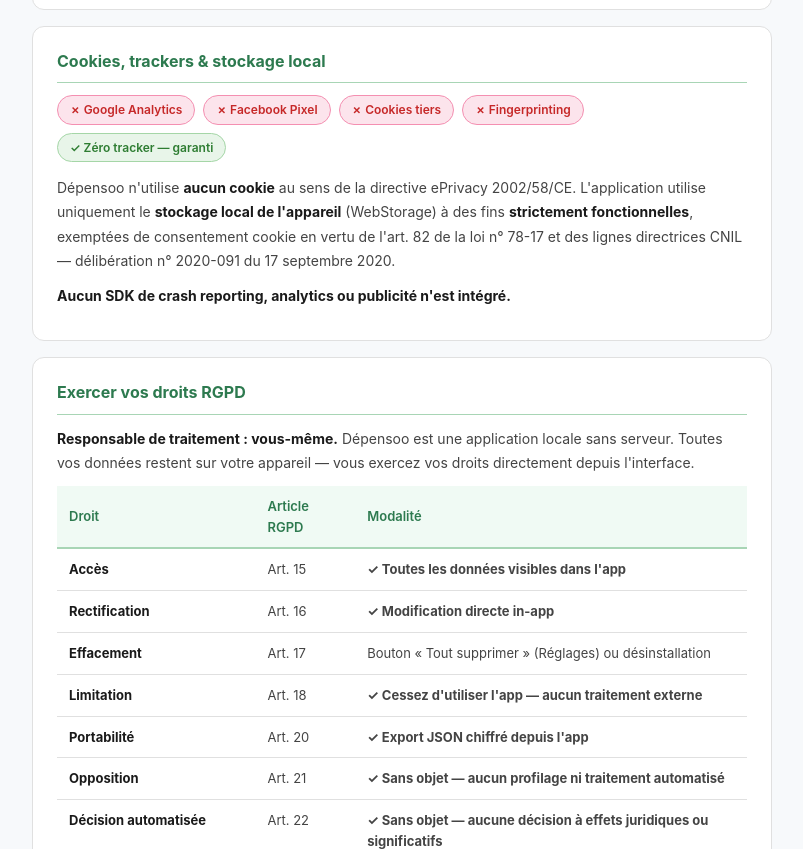
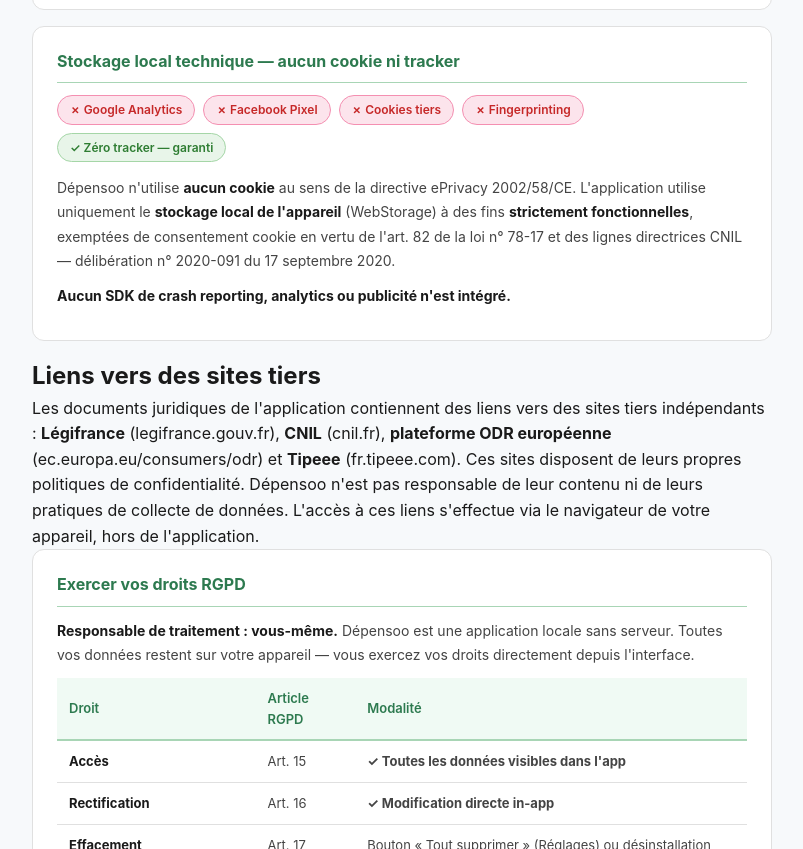
Before and after one commit to kerlumys/depensoo-privacy, a plain HTML site: page index.html in a window 1280 px wide. Shown: the part 2155-3004 px from the top of the page, without its empty margins (238-1041 px from the left). Drawn offline with Linux system fonts and the light colour scheme.

Commit message:
Add files via upload

```diff
--- a/index.html
+++ b/index.html
@@ -309,7 +309,7 @@
 
   <!-- ── Cookies et trackers ── -->
   <div class="block">
-    <h2>Cookies, trackers &amp; stockage local</h2>
+    <h2>Stockage local technique — aucun cookie ni tracker</h2>
     <div class="tags">
       <span class="tag tag-no">✗ Google Analytics</span>
       <span class="tag tag-no">✗ Facebook Pixel</span>
@@ -327,6 +327,21 @@
       <strong>Aucun SDK de crash reporting, analytics ou publicité n'est intégré.</strong>
     </p>
   </div>
+
+
+  <!-- ── Liens externes ── -->
+  <section class="card">
+    <h2>Liens vers des sites tiers</h2>
+    <p>
+      Les documents juridiques de l'application contiennent des liens vers des sites tiers indépendants :
+      <strong>Légifrance</strong> (legifrance.gouv.fr), <strong>CNIL</strong> (cnil.fr),
+      <strong>plateforme ODR européenne</strong> (ec.europa.eu/consumers/odr) et
+      <strong>Tipeee</strong> (fr.tipeee.com).
+      Ces sites disposent de leurs propres politiques de confidentialité.
+      Dépensoo n'est pas responsable de leur contenu ni de leurs pratiques de collecte de données.
+      L'accès à ces liens s'effectue via le navigateur de votre appareil, hors de l'application.
+    </p>
+  </section>
 
   <!-- ── Droits RGPD ── -->
   <div class="block">
```
